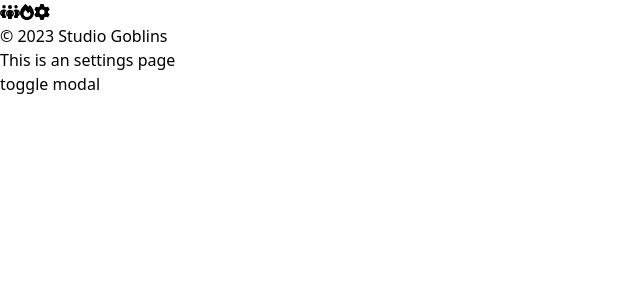
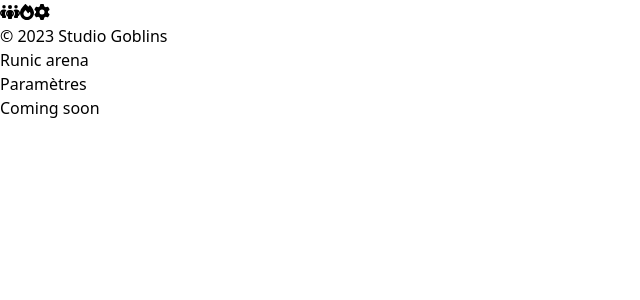
Before and after one commit to Julienog3/runic-arena, a Vue app: page /settings in a window 1280 px wide. Shown: the top 300 px of the page, without its empty margins (0-640 px from the left). Built offline with nearby package versions, Linux system fonts and the light colour scheme.

Commit message:
Fixing styles and modal

```diff
--- a/src/components/CardDetails.vue
+++ b/src/components/CardDetails.vue
@@ -7,6 +7,7 @@
   import type { CardType } from '@/types/card';
   import { deleteCard } from '@/services/card.service'
   import CardModal from './modals/card-modal/CardModal.vue';
+import { useAddingCardModalStore } from '@/stores/addingCardModal';
 
   interface CardDetailsProps {
     card: CardType
@@ -14,9 +15,27 @@
 
   const props = defineProps<CardDetailsProps>()
 
+  const store = useAddingCardModalStore()
+
   const handleDelete = (): void => {
     deleteCard(props.card.id)
     isDeleteModalOpened.value = false
+  }
+
+  const toggleEditModal = () => {
+    isEditingModalOpened.value = true
+    store.addExistingCard({
+      name: props.card.name,
+      typeId: props.card.typeId,
+      description: props.card.description,
+      value: props.card.value,
+      image: props.card.illustration,
+      classId: props.card.classId,
+      activeSkills: props.card.skills.filter((card) => card.isActive).map((card) => {
+        return card.id
+      }),
+      passiveSkill: props.card.skills.find((card) => !card.isActive)?.id
+    })
   }
 
   const isDeleteModalOpened = ref<boolean>(false)
@@ -40,12 +59,12 @@
     <div class="flex justify-between mb-8">
       <h3 class="font-bold text-4xl text-neutral-900">{{ props.card.name }}</h3>
       <div class="flex gap-4">
-        <AppButton :on-click="() => isEditingModalOpened = true" color="neutral" icon="fa-pen"/>
+        <AppButton :on-click="() => toggleEditModal()" color="neutral" icon="fa-pen"/>
         <AppButton :on-click="() => isDeleteModalOpened = true" color="red" icon="fa-trash"/>
       </div>
     </div>
 
-    <div class="flex gap-8 mb-12">
+    <div class="flex gap-8 mb-8">
       <div class="relative max-w-[180px]">
         <img
           class="rounded-lg"
--- a/src/components/CardDetailsSkillList.vue
+++ b/src/components/CardDetailsSkillList.vue
@@ -46,15 +46,15 @@ const currentSkills = computed(() => {
 </script>
 
 <template>
-  <div>
-    <ul class="border-b flex gap-4 pb-2 mb-4">
+  <div class="app-skills-list">
+    <ul class="border-b flex gap-4 pb-2 mb-4 ">
       <li @click="selectSkillType(skill.name)" v-for="skill in skillCategories" :key="skill.name" :class="isCategorySelected(skill.name) ? 'relative cursor-pointer text-purple-500' : 'relative cursor-pointer text-neutral-900'">
         {{ skill.label }}
         <span v-if="isCategorySelected(skill.name)" class="absolute bg-purple-500 w-full h-[2px] bottom-0 left-0 translate-y-[9px]"></span>
       </li>
     </ul>
     <Transition :name="transitionName">
-      <ul class="flex flex-col gap-4">
+      <ul class="flex flex-col h-full gap-4 overflow-y-scroll">
         <CardDetailsSkillCard
           v-for="skill in currentSkills"
           :key="skill.name"
@@ -66,6 +66,9 @@ const currentSkills = computed(() => {
 </template>
 
 <style scoped>
+  .app-skills-list ul::-webkit-scrollbar {
+    display: none;
+  }
   .slide-in-enter-active {
     transition: all .3s ease;
   }
--- a/src/components/modals/card-modal/CardModal.vue
+++ b/src/components/modals/card-modal/CardModal.vue
@@ -87,23 +87,6 @@
     return tabs.find(({ id }) => currentTabId.value === id)?.component
   })
 
-  onMounted(() => {
-    if (props.card) {
-      store.addExistingCard({
-        name: props.card.name,
-        typeId: props.card.typeId,
-        description: props.card.description,
-        value: props.card.value,
-        image: props.card.illustration,
-        classId: props.card.classId,
-        activeSkills: props.card.skills.filter((card) => card.isActive).map((card) => {
-          return card.id
-        }),
-        passiveSkill: props.card.skills.find((card) => !card.isActive)?.id
-      })
-    }
-  })
-
   onUnmounted(() => {
     currentTabId.value = 0
   })
@@ -143,7 +126,7 @@
           @click="nextStep()"
           class="bg-violet-600  font-medium text-white text-md px-12 py-3 rounded-lg"
         >
-          {{ (currentTabId >= tabs.length - 1) ? 'Créer la carte' : 'Suivant'}}
+          {{ (currentTabId >= tabs.length - 1) ? (card) ? 'Modifier la carte' : 'Créer la carte' : 'Suivant'}}
         </button>
       </div>
     </div>
--- a/src/views/SettingsView.vue
+++ b/src/views/SettingsView.vue
@@ -18,14 +18,14 @@ import { reactive } from 'vue';
 </script>
 
 <template>
-  <div class="settings">
-    <h1>This is an settings page</h1>
-    <button @click="state.isModalOpened = true">toggle modal</button>
-    <ConfirmationModal
-      v-if="state.isModalOpened"
-      title="Confirmation de la supression"
-      :close-modal="() => state.isModalOpened = false"
-    />
+  <div class="flex flex-col gap-2 p-8 w-full">
+    <div class="flex flex-col">
+      <h1 class="font-bold text-4xl text-neutral-900 mb-2">Runic arena</h1>
+      <h2 class="text-xl text-neutral-400 mb-6">Paramètres</h2>
+    </div>
+    <div class="h-full w-full bg-white rounded-lg border flex items-center justify-center">
+      <span class="text-3xl font-bold text-neutral-400">Coming soon</span>
+    </div>
   </div>
 </template>
 
```
Also changed, not shown: src/views/HomeView.vue (line endings or trailing spaces).
